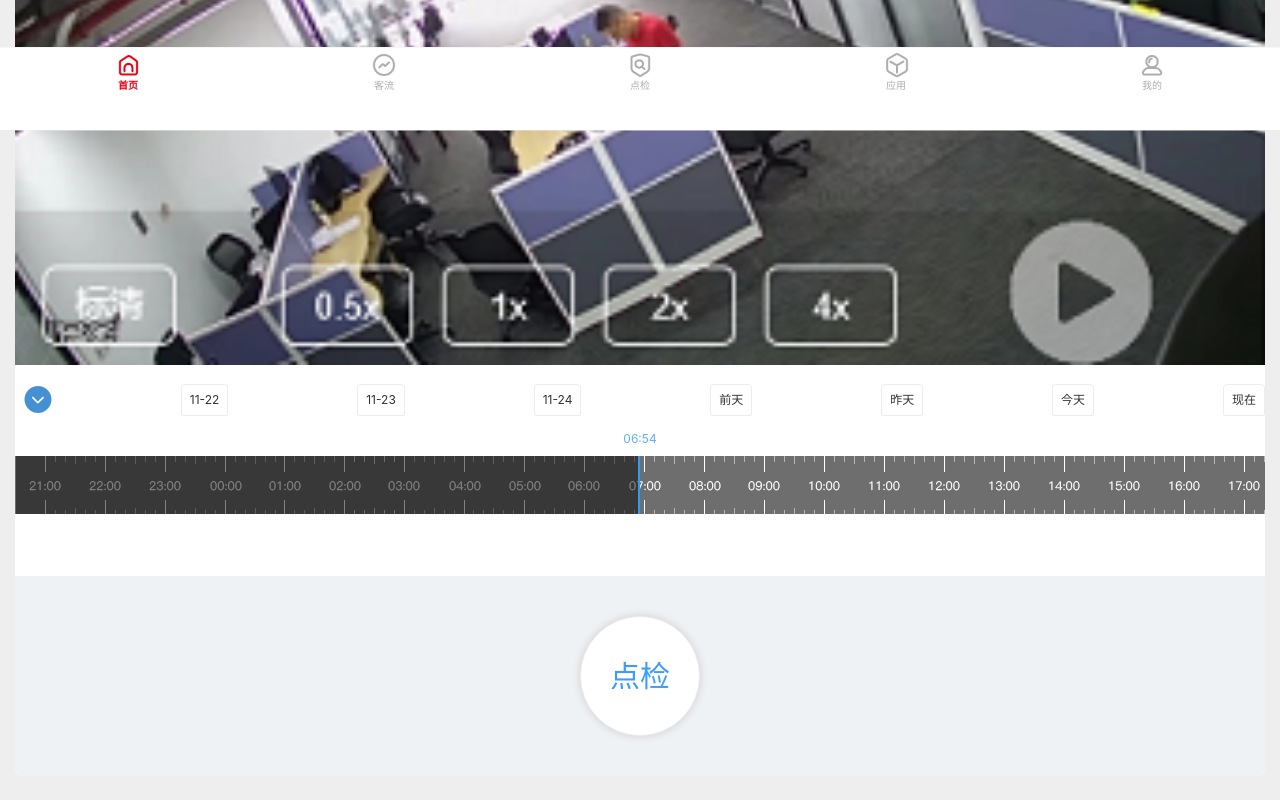
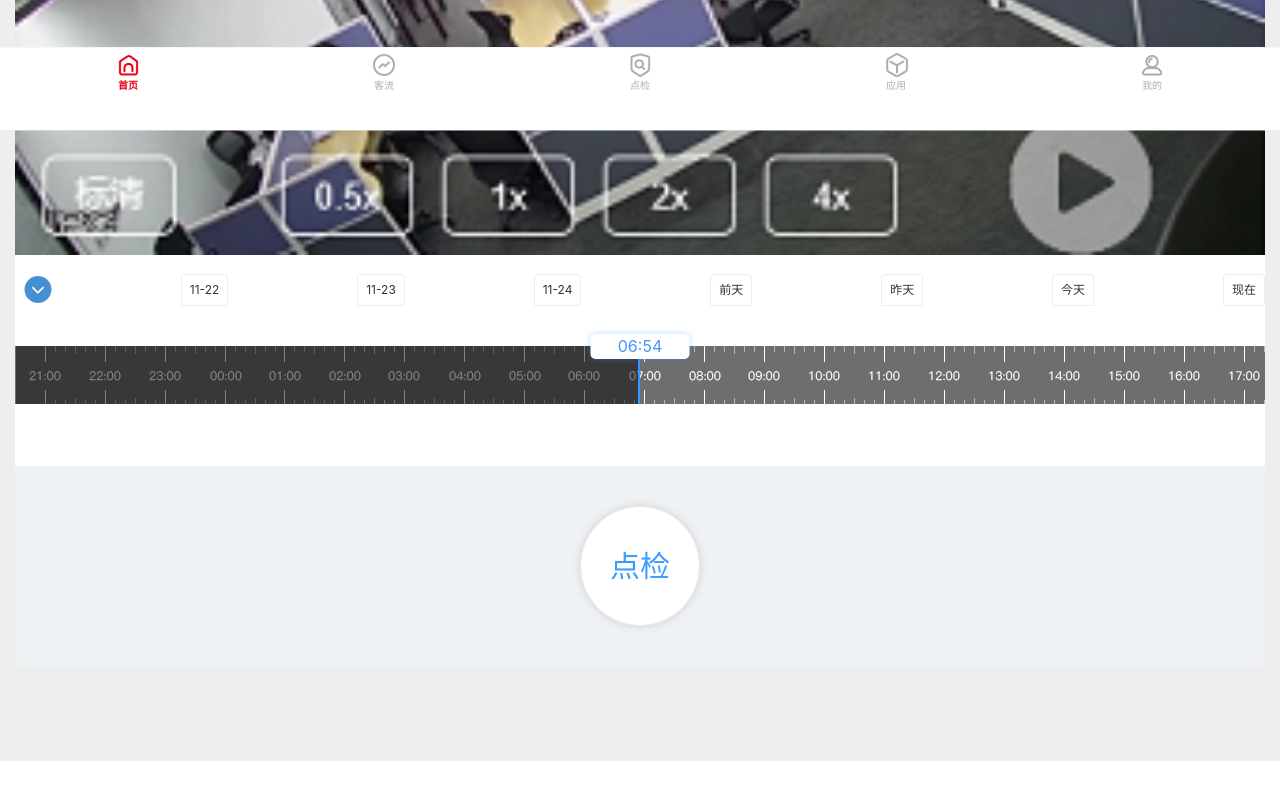
Before and after one commit to hello-stranger-git/huawei-vant, a Vue app: page /#/check in a window 1280 px wide. Shown: the part 670-1470 px from the top of the page. After the commit the page ends 1431 px from the top, so only its background shows below. Built offline with nearby package versions, Linux system fonts and the light colour scheme.

Commit message:
修改时间轴和日历组件

```diff
--- a/src/components/check/timeAxis.vue
+++ b/src/components/check/timeAxis.vue
@@ -2,8 +2,8 @@
   <div class="block">
     <div class="timeScale" ref="timeScale"></div>
     <div class="mask"></div>
-    <span class="timeSpan">{{ time }}</span>
     <div class="hiddenScroll">
+      <span class="timeSpan">{{ time }}</span>
       <div class="timeAxis" ref="timeAxis">
         <img :src="timeAxis" ref="img" />
       </div>
@@ -93,6 +93,7 @@ export default {
     //时间轴图片div
     .timeAxis {
       overflow-y: auto;
+      position: relative;
     }
   }
   .mask {
@@ -102,15 +103,27 @@ export default {
     background-color: #0000007d;
     right: 50%;
     border-right: 2px solid #3299ff;
+    z-index: 1;
   }
 
   .timeSpan {
+    width: 99px;
+    height: 25px;
+    background: #ffffff;
+    box-shadow: 0px 0px 6px rgba(74, 146, 255, 0.36);
+    opacity: 1;
+    border-radius: 5px;
+
+    display: flex;
+    justify-content: center;
+    align-items: center;
+    z-index: 1;
     position: absolute;
-    color: #61afff;
+    color: #4a92ff;
     left: 50%;
     transform: translateX(-50%);
-    top: -25px;
-    font-size: 12px;
+    top: -12px;
+    font-size: 16px;
   }
 }
 </style>
--- a/src/views/check/index.vue
+++ b/src/views/check/index.vue
@@ -1,6 +1,5 @@
 <template>
   <div class="check">
-    <NavBar></NavBar>
     <!-- 摄像头button区域 -->
     <div class="camera">
       <div
@@ -37,11 +36,9 @@
 </template>
 
 <script>
-import NavBar from '@/layout/components/navBar'
 import TimeAxis from '@/components/check/timeAxis.vue' // 时间轴
 export default {
   components: {
-    NavBar,
     TimeAxis
   },
   data() {
--- a/src/views/flow/components/calendar.vue
+++ b/src/views/flow/components/calendar.vue
@@ -23,7 +23,7 @@
               item.day === now ? 'active' : ''
             ]"
             @click="changeDay(item.day)"
-            >{{ item.day }}</span
+            >{{ item.day > 9 ? item.day : '0' + item.day }}</span
           >
           <!-- 显示每一天总共访问的人数 -->
           <template v-if="peopleCount">
```
